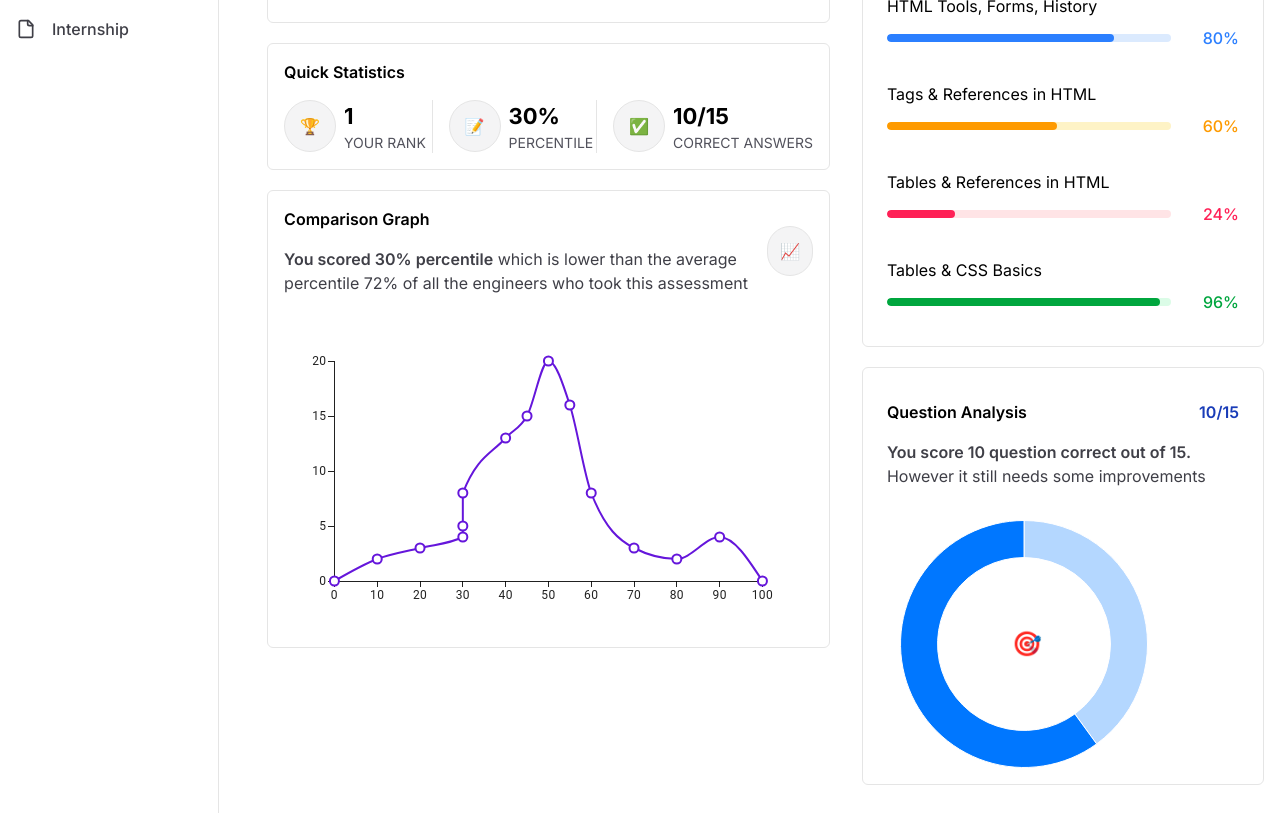
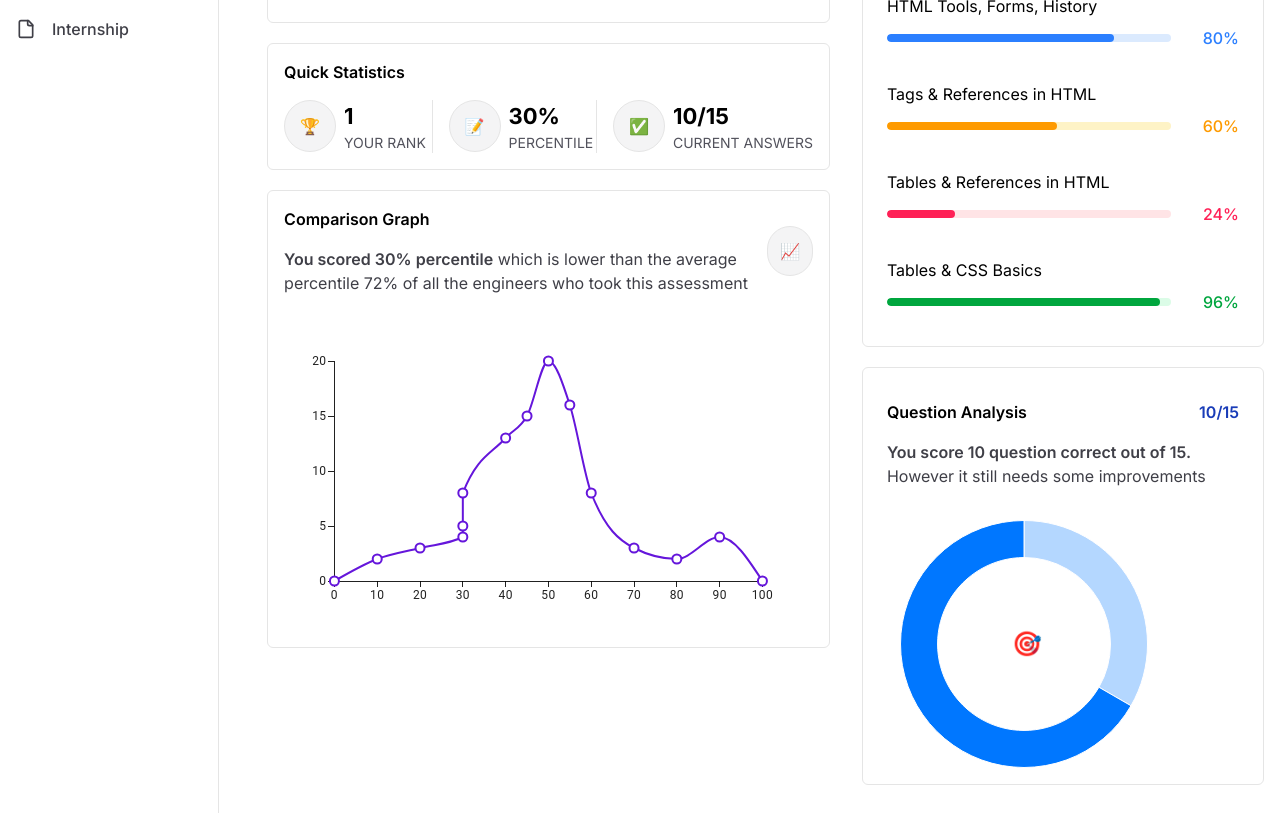
Before and after one commit to greatochuko/what-bytes-dashboard, a Next.js app: page / in a window 1280 px wide. Shown: the part 260-1073 px from the top of the page. Built offline with nearby package versions, Linux system fonts and the light colour scheme.

Commit message:
Add StatsContext for managing quiz statistics; refactor components to utilize context

```diff
--- a/src/app/page.tsx
+++ b/src/app/page.tsx
@@ -3,9 +3,11 @@ import QuestionAnalysis from "@/components/QuestionAnalysis";
 import QuickStatistics from "@/components/QuickStatistics";
 import QuizCard from "@/components/QuizCard";
 import SyllabusAnalysis from "@/components/SyllabusAnalysis";
+import StatsProvider from "@/context/statsContext";
 
 export default function HomePage() {
   return (
+    <StatsProvider>
       <div className="flex w-full flex-col gap-4 p-7 px-4">
         <h2 className="mb-2">Skill Test</h2>
 
@@ -22,5 +24,6 @@ export default function HomePage() {
           </div>
         </div>
       </div>
+    </StatsProvider>
   );
 }
--- a/src/components/ComparisonGraph.tsx
+++ b/src/components/ComparisonGraph.tsx
@@ -1,16 +1,24 @@
 "use client";
 
+import { useStatsContext } from "@/context/statsContext";
 import { LineChart } from "@mui/x-charts";
 import React from "react";
 
 export default function ComparisonGraph() {
+  const { stats } = useStatsContext();
+
+  const percentileStat = stats.find((stat) => stat.name === "percentile");
+  const percentile = percentileStat ? Number(percentileStat.value) : 0;
+
   return (
     <div className="flex flex-col gap-4 rounded-md border p-4">
       <div className="flex items-center justify-between gap-4">
         <div className="flex flex-col gap-4">
           <h3 className="font-semibold">Comparison Graph</h3>
           <p className="text-zinc-700">
-            <span className="font-semibold">You scored 30% percentile</span>{" "}
+            <span className="font-semibold">
+              You scored {percentile}% percentile
+            </span>{" "}
             which is lower than the average percentile 72% of all the engineers
             who took this assessment
           </p>
--- a/src/components/QuestionAnalysis.tsx
+++ b/src/components/QuestionAnalysis.tsx
@@ -1,12 +1,17 @@
 "use client";
 
+import { useStatsContext } from "@/context/statsContext";
 import { PieChart } from "@mui/x-charts";
 import React from "react";
 
-const correctQuestions = 10;
-const totalQuestions = 15;
+export default function QuestionAnalysis() {
+  const { stats, totalQuestions } = useStatsContext();
 
-export default function QuestionAnalysis() {
+  const currentScoreStat = stats.find((stat) => stat.name === "currentScore");
+  const correctQuestions = currentScoreStat
+    ? Number(currentScoreStat.value)
+    : 0;
+
   return (
     <div className="flex flex-col gap-4 rounded-md border p-6 py-8 pb-0">
       <div className="flex justify-between font-semibold">
@@ -26,8 +31,8 @@ export default function QuestionAnalysis() {
           series={[
             {
               data: [
-                { id: 0, value: correctQuestions },
-                { id: 1, value: totalQuestions },
+                { id: 0, value: totalQuestions - correctQuestions },
+                { id: 1, value: correctQuestions },
               ],
               innerRadius: "70%",
               cx: 132,
--- a/src/components/QuickStatistics.tsx
+++ b/src/components/QuickStatistics.tsx
@@ -1,12 +1,11 @@
+"use client";
+
+import { useStatsContext } from "@/context/statsContext";
 import React from "react";
 
-const stats = [
-  { name: "Your Rank", icon: "🏆", value: 1 },
-  { name: "Percentile", icon: "📝", value: "30%" },
-  { name: "Correct Answers", icon: "✅", value: "10/15" },
-];
+export default function QuickStatistics() {
+  const { stats } = useStatsContext();
 
-export default function QuickStatistics() {
   return (
     <div className="flex flex-col gap-4 rounded-md border p-4">
       <h3 className="font-semibold">Quick Statistics</h3>
@@ -20,8 +19,10 @@ export default function QuickStatistics() {
               {stat.icon}
             </div>
             <div className="">
-              <h4 className="text-[22px] font-bold">{stat.value}</h4>
-              <p className="text-sm text-zinc-600 uppercase">{stat.name}</p>
+              <h4 className="text-[22px] font-bold">{stat.valueText}</h4>
+              <p className="text-sm text-zinc-600 uppercase">
+                {stat.quickStatText}
+              </p>
             </div>
           </div>
         ))}
--- a/src/components/UpdateScoreModal.tsx
+++ b/src/components/UpdateScoreModal.tsx
@@ -1,5 +1,6 @@
 "use client";
 
+import { StatsType, useStatsContext } from "@/context/statsContext";
 import { ArrowRightIcon } from "lucide-react";
 import Image from "next/image";
 import React, { useState } from "react";
@@ -9,44 +10,17 @@ type UpdateScoreModaslProps = {
   closeModal: () => void;
 };
 
-type ScoreType = {
-  name: "rank" | "percentile" | "currentScore";
-  text: string;
-  value: string;
-  errorMessage: string;
-};
-
-const initialScores: ScoreType[] = [
-  {
-    name: "rank",
-    text: "Rank",
-    value: "1",
-    errorMessage: "required | should be a number",
-  },
-  {
-    name: "percentile",
-    text: "Percentile",
-    value: "30",
-    errorMessage: "required | percentile 0-100",
-  },
-  {
-    name: "currentScore",
-    text: "Current Score (out of 15)",
-    value: "10",
-    errorMessage: "required",
-  },
-];
-
 export default function UpdateScoreModal({
   open,
   closeModal,
 }: UpdateScoreModaslProps) {
-  const [scores, setScores] = useState(initialScores);
+  const { stats, setStats, totalQuestions } = useStatsContext();
+  const [scores, setScores] = useState(stats);
 
-  const hasError = (field: ScoreType["name"], value: string) => {
+  const hasError = (field: StatsType["name"], value: string) => {
     switch (field) {
       case "currentScore":
-        return !value;
+        return !value || Number(value) > 15;
 
       case "percentile":
         return !value;
@@ -59,12 +33,20 @@ export default function UpdateScoreModal({
     }
   };
 
-  const changeScore = (field: ScoreType["name"], value: string) => {
+  const changeScore = (field: StatsType["name"], value: string) => {
     const numberValue = Number(value);
     if (isNaN(numberValue)) return;
 
     setScores((curr) =>
-      curr.map((score) => (score.name === field ? { ...score, value } : score)),
+      curr.map((score) =>
+        score.name === field
+          ? field === "currentScore"
+            ? { ...score, value, valueText: `${value}/${totalQuestions}` }
+            : field === "percentile"
+              ? { ...score, value, valueText: `${value}%` }
+              : { ...score, value, valueText: value }
+          : score,
+      ),
     );
   };
 
@@ -73,6 +55,9 @@ export default function UpdateScoreModal({
   const handleSubmit = (e: React.FormEvent) => {
     e.preventDefault();
     if (hasAnyError) return;
+
+    setStats(scores);
+    closeModal();
   };
 
   return (
--- /dev/null
+++ b/src/context/statsContext.tsx
@@ -0,0 +1,78 @@
+"use client";
+
+import {
+  createContext,
+  useState,
+  ReactNode,
+  SetStateAction,
+  Dispatch,
+} from "react";
+import { useContext } from "react";
+
+export type StatsType = {
+  name: "rank" | "percentile" | "currentScore";
+  text: string;
+  quickStatText: string;
+  value: string;
+  valueText: string;
+  icon: string;
+  errorMessage: string;
+};
+
+const totalQuestions = 15;
+
+const initialStats: StatsType[] = [
+  {
+    name: "rank",
+    text: "Rank",
+    quickStatText: "Your Rank",
+    value: "1",
+    valueText: "1",
+    icon: "🏆",
+    errorMessage: "required | should be a number",
+  },
+  {
+    name: "percentile",
+    text: "Percentile",
+    quickStatText: "Percentile",
+    value: "30",
+    valueText: "30%",
+    icon: "📝",
+    errorMessage: "required | percentile 0-100",
+  },
+  {
+    name: "currentScore",
+    text: `Current Score (out of ${totalQuestions})`,
+    quickStatText: "Current Answers",
+    value: "10",
+    valueText: `10/${totalQuestions}`,
+    icon: "✅",
+    errorMessage: "required | number 0-15",
+  },
+];
+
+type StatsContextType = {
+  stats: StatsType[];
+  setStats: Dispatch<SetStateAction<StatsType[]>>;
+  totalQuestions: number;
+};
+
+export const StatsContext = createContext<StatsContextType | null>(null);
+
+export default function StatsProvider({ children }: { children: ReactNode }) {
+  const [stats, setStats] = useState(initialStats);
+
+  return (
+    <StatsContext.Provider value={{ stats, setStats, totalQuestions }}>
+      {children}
+    </StatsContext.Provider>
+  );
+}
+
+export const useStatsContext = () => {
+  const context = useContext(StatsContext);
+  if (!context) {
+    throw new Error("useStatsContext must be used within a StatsProvider");
+  }
+  return context;
+};
```
Lines whose indentation alone changed are shown as unchanged.
